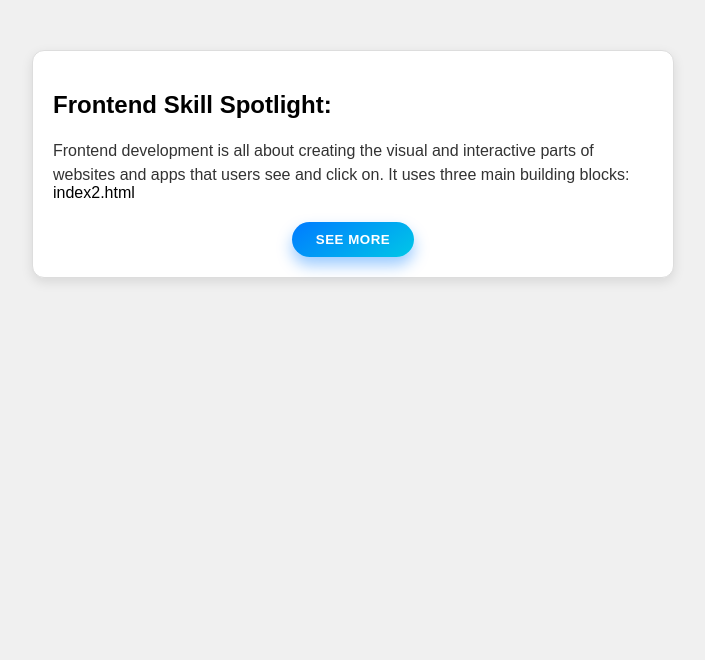
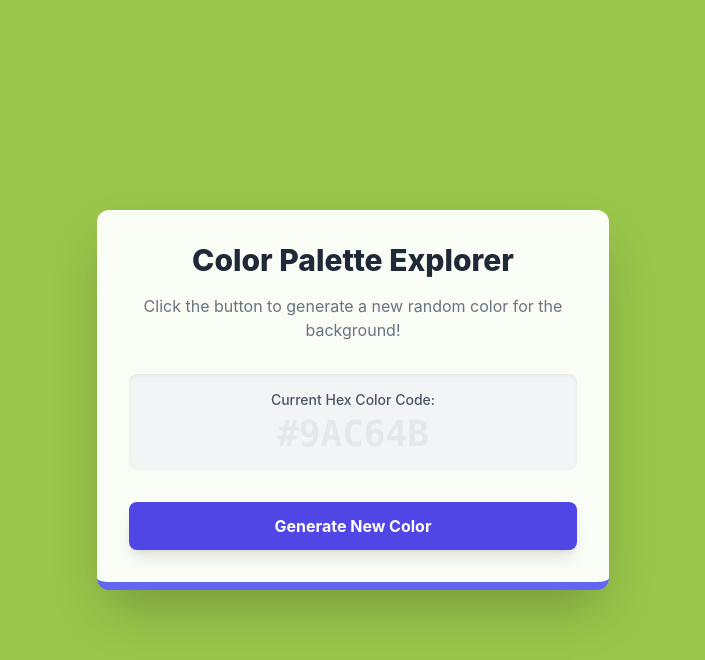
Before and after one commit to NehalAtiq-dev/project--Simple-See-More-See-Less, a plain HTML site: page index.html in a window 1280 px wide. Shown: the whole page, without its empty margins (287-992 px from the left). Drawn offline with nearby package versions, Linux system fonts and the light colour scheme.

Commit message:
Add files via upload

```diff
--- a/index.html
+++ b/index.html
@@ -3,27 +3,71 @@
 <head>
     <meta charset="UTF-8">
     <meta name="viewport" content="width=device-width, initial-scale=1.0">
-    <title>Simple See More/See Less</title>
-    <link rel="stylesheet" href="style.css">
+    <title>Random Color Generator</title>
+    <script src="https://cdn.tailwindcss.com"></script>
+    <style>
+        body {
+            font-family: 'Inter', sans-serif;
+            transition: background-color 0.5s ease;
+        }
+    </style>
 </head>
-<body>
+<body class="min-h-screen flex flex-col items-center justify-center p-4 bg-gray-100" id="body-element">
 
-    <div class="text-container">
-       <h2>Frontend Skill Spotlight:</h2>
+    <div class="w-full max-w-lg bg-white bg-opacity-95 backdrop-blur-sm shadow-2xl rounded-xl p-8 border-b-8 border-indigo-500 text-center">
 
-       <div id="content" class="content-collapsed">
-            <p class="content-text" id="paragraphText">
-                Frontend development is all about creating the visual and interactive parts of websites and apps that users see and click on. It uses three main building blocks: **HTML** for the structure, **CSS** for making things look stylish and beautiful (colors, fonts, layouts), and **JavaScript** for adding movement and interactivity.
-                <br><br>
-                **Why it's fun:** A great frontend developer ensures that a website looks amazing on small phones and large computers (responsive design), and is easy for everyone to use. It's a very creative and rewarding job where you bring designs to life!
-            </p>
+        <h1 class="text-3xl font-extrabold text-gray-800 mb-4">
+            Color Palette Explorer
+        </h1>
+        <p class="text-gray-500 mb-8">
+            Click the button to generate a new random color for the background!
+        </p>
+
+        <!-- Color Display -->
+        <div class="bg-gray-100 p-4 rounded-lg shadow-inner mb-8">
+            <label class="block text-sm font-medium text-gray-600 mb-1">Current Hex Color Code:</label>
+            <span id="color-code" class="text-4xl font-mono font-bold text-indigo-600 select-all">
+                #F3F4F6
+            </span>
         </div>
 
-index2.html        <button id="toggleButton" class="toggle-btn hidden">
-            See More
+        <button id="generate-button" class="w-full bg-indigo-600 hover:bg-indigo-700 text-white font-bold py-3 px-6 rounded-lg shadow-lg transition duration-200 transform hover:scale-[1.03] focus:outline-none focus:ring-4 focus:ring-indigo-300">
+            Generate New Color
         </button>
     </div>
 
-    <script src="add.js"></script>
+    <script>
+        const bodyElement = document.getElementById('body-element');
+        const colorCodeDisplay = document.getElementById('color-code');
+        const generateButton = document.getElementById('generate-button');
+
+        function getRandomHexColor() {
+            let hex = '#' + Math.floor(Math.random() * 16777215).toString(16).padStart(6, '0').toUpperCase();
+            return hex;
+        }
+
+        function changeColor() {
+            const newColor = getRandomHexColor();
+
+            bodyElement.style.backgroundColor = newColor;
+
+            colorCodeDisplay.textContent = newColor;
+
+            const brightness = calculateBrightness(newColor);
+            const textColor = (brightness > 180) ? '#374151' : '#E5E7EB';
+            colorCodeDisplay.style.color = textColor;
+        }
+
+        function calculateBrightness(hex) {
+            const r = parseInt(hex.substring(1, 3), 16);
+            const g = parseInt(hex.substring(3, 5), 16);
+            const b = parseInt(hex.substring(5, 7), 16);
+            return (0.2126 * r) + (0.7152 * g) + (0.0722 * b);
+        }
+
+        generateButton.addEventListener('click', changeColor);
+
+        changeColor();
+    </script>
 </body>
 </html>
```
